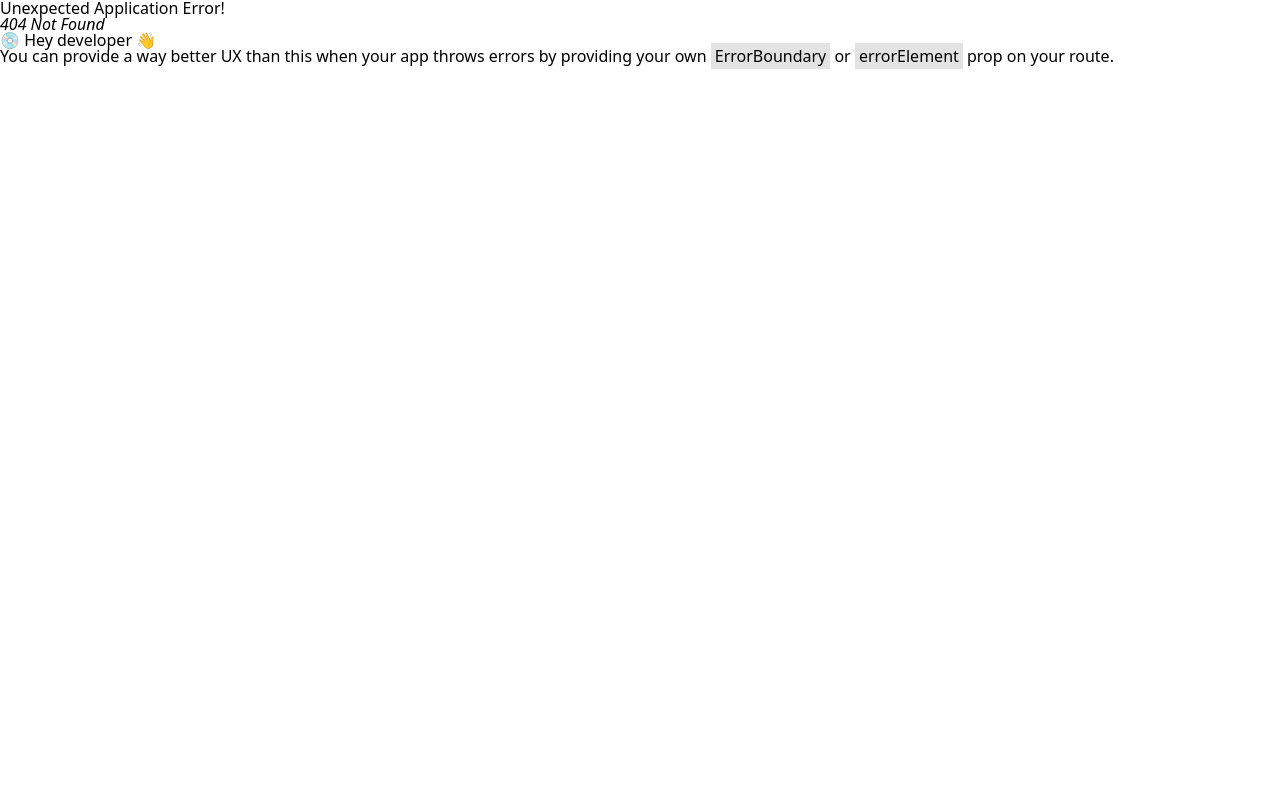
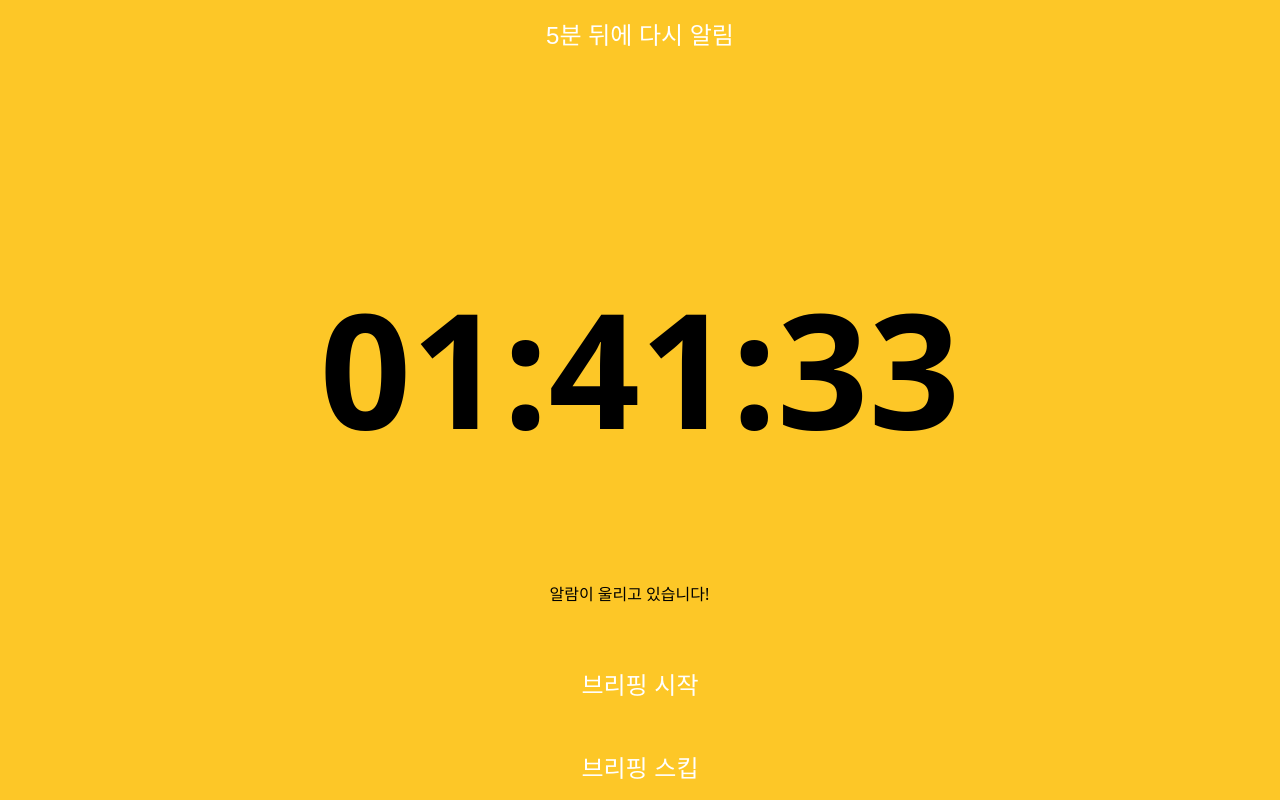
Before and after one commit to whyWhale/honey_morning, a React (Vite) app in the folder FE/honey-morning/: page /alarm in a window 1280 px wide. Before the commit this address had no page. Built offline with nearby package versions, Linux system fonts and the light colour scheme; a web font is replaced by a local one.

Commit message:
[front] S11P21A704-14 feat: 알람 시각에 따른 알람 페이지 이동, 예시 알람음 재생 기능 구현

```diff
--- a/FE/honey-morning/src/pages/Alarm/index.tsx
+++ b/FE/honey-morning/src/pages/Alarm/index.tsx
@@ -0,0 +1,121 @@
+import React, {useState, useEffect} from 'react';
+import styled from 'styled-components';
+import {useNavigate} from 'react-router-dom';
+
+const Container = styled.div`
+  display: flex;
+  flex-direction: column;
+  justify-content: space-between;
+  align-items: center;
+  width: 100%;
+  height: 100vh;
+  background-color: var(--yellow-color);
+  position: relative;
+  overflow: hidden;
+`;
+
+const CurrentTime = styled.div`
+  margin-top: 5rem;
+  font-size: 10rem;
+  color: black;
+  font-weight: bold;
+`;
+
+const ButtonContainer = styled.div`
+  display: flex;
+  flex-direction: column;
+  gap: 1rem;
+  margin-top: 3rem;
+`;
+
+const Button = styled.button`
+  padding: 1rem 2rem;
+  font-size: 1.5rem;
+  background-color: var(--blue-color); /* 버튼 배경색 */
+  color: white;
+  border: none;
+  border-radius: 10px;
+  cursor: pointer;
+
+  &:hover {
+    background-color: var(--dark-blue-color); /* 버튼 호버 시 색상 */
+  }
+`;
+
+const AlarmPage = () => {
+  const navigate = useNavigate();
+  const [isAlarmOn, setIsAlarmOn] = useState(false);
+  const [time, setTime] = useState(new Date());
+  const [currentTimer, setCurrentTimer] = useState('00:00:00');
+
+  const currentTime = () => {
+    const currentDate = new Date();
+    const hours = String(currentDate.getHours()).padStart(2, '0');
+    const minutes = String(currentDate.getMinutes()).padStart(2, '0');
+    const seconds = String(currentDate.getSeconds()).padStart(2, '0');
+    setCurrentTimer(`${hours}:${minutes}:${seconds}`);
+  };
+
+  const startTimer = () => {
+    setInterval(currentTime, 1000); // 매초 시간 업데이트
+  };
+
+  useEffect(() => {
+    startTimer(); // 페이지 로드 시 타이머 시작
+
+    const alarmTime = new Date(time.getTime() + 5000); // 5초 후 알람
+
+    const checkAlarm = setInterval(() => {
+      const currentTime = new Date();
+      if (currentTime >= alarmTime && !isAlarmOn) {
+        setIsAlarmOn(true); // 알람 시작
+      }
+    }, 1000); // 매초 알람 여부 확인
+
+    return () => clearInterval(checkAlarm); // 언마운트 시 타이머 정리
+  }, [time, isAlarmOn]);
+
+  // 5분 뒤 다시 알람 기능
+  const handleRemindLater = () => {
+    const newTime = new Date();
+    setTime(new Date(newTime.getTime() + 5 * 60000)); // 5분 뒤로 알람 설정
+    setIsAlarmOn(false); // 알람 해제 후 다시 설정
+  };
+
+  // 브리핑 시작
+  const handleStartBriefing = () => {
+    navigate('/briefing'); // 브리핑 페이지로 이동
+  };
+
+  // 브리핑 스킵 및 메인 페이지 이동
+  const handleSkipBriefing = () => {
+    setIsAlarmOn(false); // 알람 해제
+    navigate('/main'); // 메인 페이지로 이동
+  };
+
+  return (
+    <Container>
+      <Button onClick={handleRemindLater}>5분 뒤에 다시 알림</Button>
+      <CurrentTime>{currentTimer}</CurrentTime>
+      {isAlarmOn ? (
+        <div>
+          <h2>알람이 울리고 있습니다!</h2>
+          <audio autoPlay>
+            <source
+              src="sample_alarm.mp3"
+              type="audio/mpeg"
+            />
+          </audio>
+          <ButtonContainer>
+            <Button onClick={handleStartBriefing}>브리핑 시작</Button>
+            <Button onClick={handleSkipBriefing}>브리핑 스킵</Button>
+          </ButtonContainer>
+        </div>
+      ) : (
+        <h2>알람이 울리지 않고 있습니다.</h2>
+      )}
+    </Container>
+  );
+};
+
+export default AlarmPage;
--- a/FE/honey-morning/src/pages/Sleep/index.tsx
+++ b/FE/honey-morning/src/pages/Sleep/index.tsx
@@ -183,6 +183,7 @@ const ModalIcon = styled.span`
   top: 50%;
   transform: translateY(-50%);
   font-size: 4rem;
+  font-weight: light;
 `;
 
 const ModalTitle = styled.h2`
@@ -208,12 +209,13 @@ const ModalActions = styled.div`
 const ActionButton = styled.button<{ disabled?: boolean }>`
   background-color: var(--darkblue-color);
   color: white;
-  font-size: 2.5rem;
+  font-size: 2.3rem;
   font-weight: bold;
   min-width: 15rem;
+  min-height: 7rem;
   border: none;
-  padding: 1.5rem 3rem;
-  margin: 3.3rem;
+  padding: 1rem;
+  margin: 3rem;
   border-radius: 8px;
   cursor: ${({ disabled }) => (disabled ? 'not-allowed' : 'pointer')};
 `;
@@ -258,11 +260,9 @@ const SleepWakeLock = () => {
   const [elapsedTime, setElapsedTime] = useState(0); // 경과 시간을 관리하는 상태
   const [startTime, setStartTime] = useState<Date | null>(null); // 페이지 방문 시작 시간
   const [helpModalOpen, setHelpModalOpen] =  useState(false);
+  const [alarmTime, setAlarmTime] = useState("13:29"); // 예시 알람 시간 임시 설정, 해당 시간이 되면 알람 페이지로 자동 이동
 
 
-
-  // 임시 설정
-  const alarmTime = "06:05";
 
   let timerId: NodeJS.Timeout | null = null;
 
@@ -382,7 +382,7 @@ const SleepWakeLock = () => {
     // 일정 시간 후 화면을 어둡게 처리하는 새로운 타이머 설정(10초)
     timerId = setTimeout(() => {
       setIsScreenDimmed(true);
-    }, 10000000);
+    }, 5000);
   }
 
 
@@ -393,6 +393,18 @@ const SleepWakeLock = () => {
     // 페이지 초기 로드 시 현재 시간을 시작 시간으로 설정
     setStartTime(new Date());
     startTimer();
+
+    const checkAlarmTime = setInterval(() => {
+      const currentDate = new Date();
+      const currentHours = String(currentDate.getHours()).padStart(2, "0");
+      const currentMinutes = String(currentDate.getMinutes()).padStart(2, "0");
+      const currentAlarm = `${currentHours}:${currentMinutes}`;
+
+      if (currentAlarm === alarmTime) {
+        navigate('/alarm'); // 알람 시간이 되면 Alarm 페이지로 이동
+      }
+    }, 1000); // 매초 알람 시간 확인
+
 
     handleRequestWakeLock(); // 컴포넌트 로드 시 Wake Lock 자동 요청
 
@@ -406,13 +418,14 @@ const SleepWakeLock = () => {
 
     // 컴포넌트 언마운트 시 Wake Lock 해제 및 터치 이벤트 제거
     return () => {
+      clearInterval(checkAlarmTime);
       if (wakeLock) {
         handleReleaseWakeLock(); // 다른 페이지로 이동할 때 Wake Lock 해제
       }
       window.removeEventListener('touchstart', resetTimer);
       window.removeEventListener('mousedown', resetTimer);
     };
-  }, []);
+  }, [alarmTime, navigate]);
 
   const getModalContent = () => {
     if (elapsedTime < 10) {
@@ -450,8 +463,8 @@ const SleepWakeLock = () => {
         ),
         actions: (
           <>
-            <ActionButton onClick={handleBriefingStart}>브리핑 시작</ActionButton>
-            <ActionButton onClick={handleBriefingSkip}>브리핑 스킵</ActionButton>
+            <ActionButton onClick={handleBriefingStart}>브리핑 듣기</ActionButton>
+            <ActionButton onClick={handleBriefingSkip} style={{background:'grey'}}>넘어가기</ActionButton>
           </>
         ),
       };
@@ -504,6 +517,7 @@ const SleepWakeLock = () => {
           <ModalOverlay onClick={handleOverlayClick}>
             <Modal>
               <HelpModalHeader>
+                <ModalIcon className="material-icons">info</ModalIcon>
                 <ModalTitle>도움말</ModalTitle>
               </HelpModalHeader>
               <HelpModalBody>
--- a/FE/honey-morning/src/router/index.tsx
+++ b/FE/honey-morning/src/router/index.tsx
@@ -3,12 +3,17 @@ import {RouteObject} from 'react-router-dom';
 import SignInPage from '@/pages/SignInPage';
 import SignUpPage from '@/pages/SignUpPage';
 
+import AlarmPage from '@/pages/Alarm';
 import AlarmSetting from '@/pages/AlarmSetting';
 import MyPage from '@/pages/MyPage';
 import BriefingDetail from '@/pages/BriefingDetail';
 import SleepPage from '@/pages/Sleep';
 
 const routerInfo: RouteObject[] = [
+  {
+    path: '/alarm',
+    element: <AlarmPage />,
+  },
   {
     path: '/alarmsetting',
     element: <AlarmSetting />,
```
Also changed, not shown: 1 other file (tests, documents, lock files or other folders).
